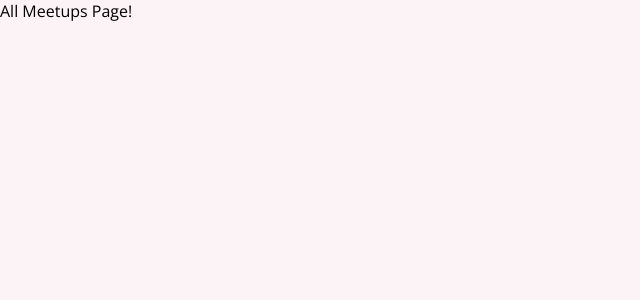
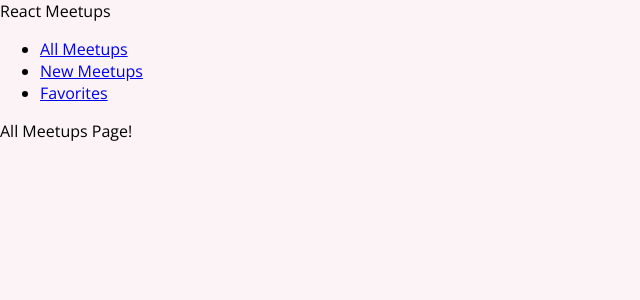
Before and after one commit to tharindu432/nextjs, a React (Create React App) app: page / in a window 1280 px wide. Shown: the top 300 px of the page, without its empty margins (0-640 px from the left). Built offline with nearby package versions, Linux system fonts and the light colour scheme.

Commit message:
navigate through Link & module.css files created

```diff
--- a/src/App.js
+++ b/src/App.js
@@ -5,13 +5,17 @@
 import AllMeetups from './pages/AllMeetups';
 import Favorites from './pages/Favorites';
 import NewMeetups from './pages/NewMeetup';
+import MainNavigation from './components/layout/MainNavigation'
 function App() {
   //localhost:3000
   //after deployment -->my-page.com
 
   return (
 
+
+
     <div>
+      <MainNavigation/>
     <Routes>
       <Route path="/" element={<AllMeetups />} />
       <Route path="/new-meetup" element={<NewMeetups />} />
--- /dev/null
+++ b/src/components/layout/MainNavigation.js
@@ -0,0 +1,27 @@
+import { Link } from "react-router-dom"
+import classes from './MainNavigation.module.css'
+
+function MainNavigation(){
+    return(
+        <header>
+            <div>
+                React Meetups
+            </div>
+            <nav>
+                <ul>
+                    <li>
+                    <Link to='/'>All Meetups</Link>
+                    </li>
+                    <li>
+                    <Link to='/new-meetup'>New Meetups</Link>
+                    </li>
+                    <li>
+                    <Link to='/favorites'>Favorites</Link>
+                    </li>
+                </ul>
+            </nav>
+        </header>
+    )
+}
+
+export default MainNavigation;
```
Also changed, not shown: src/components/layout/MainNavigation.module.css (added).
